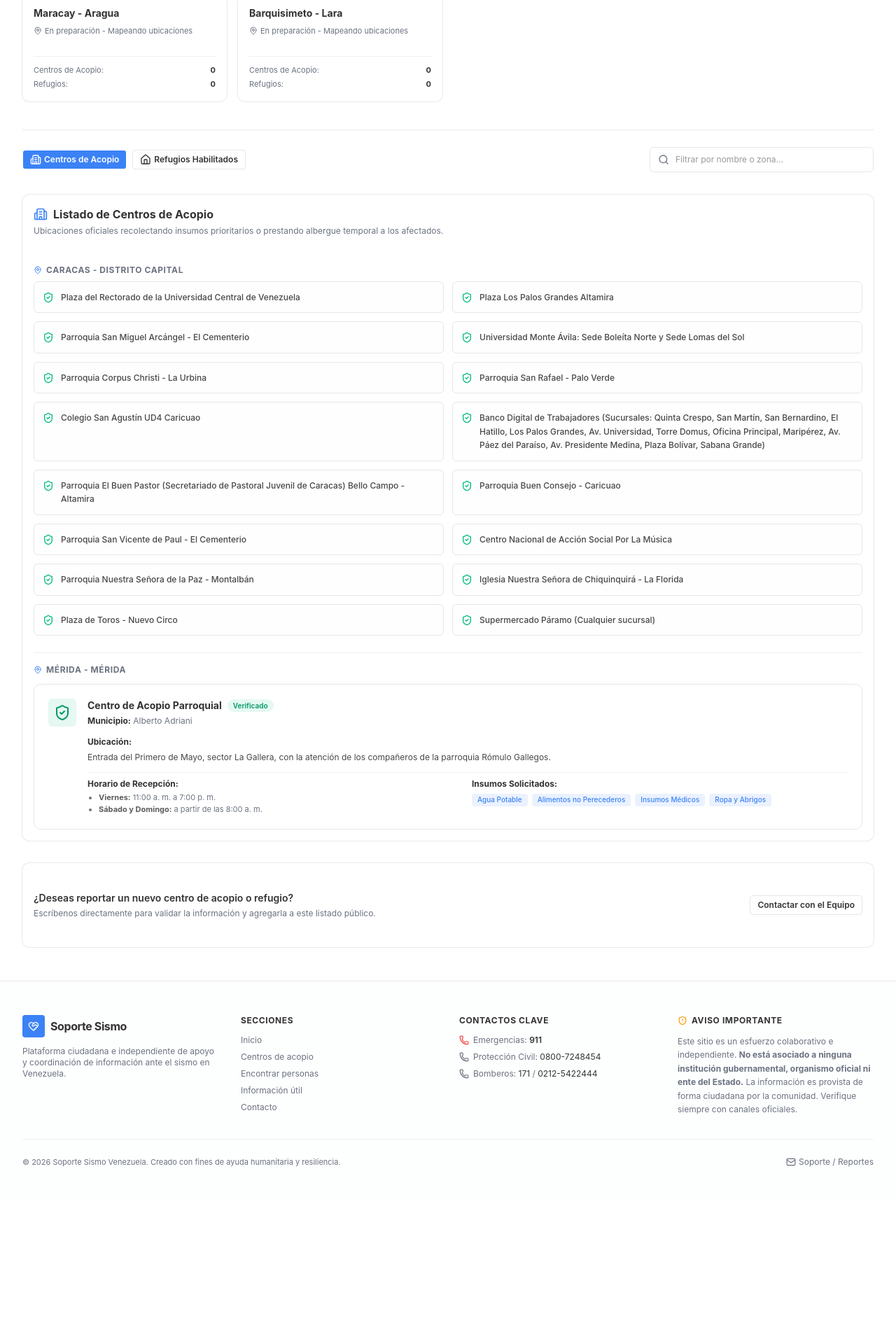
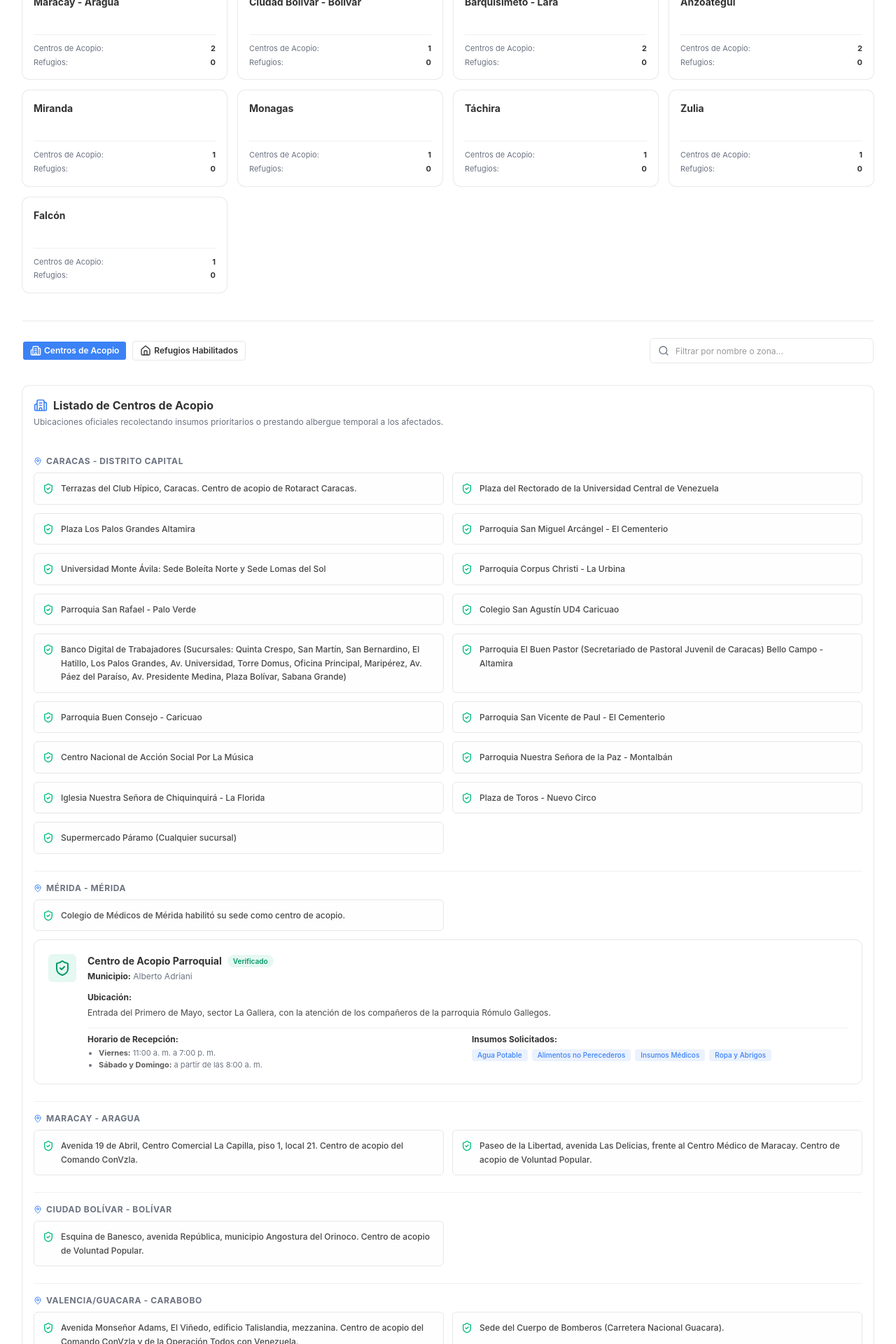
Before and after one commit to xtir82/soporte-sismo-vzla, a Next.js app: page /centros-de-acopio in a window 1280 px wide. Shown: the part 620-2540 px from the top of the page at 70% size. Before the commit the page ends 2336 px from the top, so only its background shows below. Built offline with nearby package versions, Linux system fonts and the light colour scheme.

Commit message:
Agregar Centros de Acopio y Filtros

```diff
--- a/app/centros-de-acopio/page.tsx
+++ b/app/centros-de-acopio/page.tsx
@@ -11,15 +11,23 @@ export default function CentrosDeAcopioPage() {
   const [activeTab, setActiveTab] = React.useState<"acopios" | "refugios">("acopios")
 
   const regions = [
-    { name: "Caracas - Distrito Capital", activePoints: 16, activeRefugios: 5, status: "Información verificada disponible" },
-    { name: "Mérida - Mérida", activePoints: 1, activeRefugios: 0, status: "Información verificada disponible" },
+    { name: "Caracas - Distrito Capital", activePoints: 17, activeRefugios: 5, status: "Información verificada disponible" },
+    { name: "Mérida - Mérida", activePoints: 2, activeRefugios: 0, status: "Información verificada disponible" },
     { name: "La Guaira - La Guaira", activePoints: 0, activeRefugios: 1, status: "Información verificada disponible" },
-    { name: "Valencia - Carabobo", activePoints: 0, activeRefugios: 0, status: "En preparación - Mapeando ubicaciones" },
-    { name: "Maracay - Aragua", activePoints: 0, activeRefugios: 0, status: "En preparación - Mapeando ubicaciones" },
-    { name: "Barquisimeto - Lara", activePoints: 0, activeRefugios: 0, status: "En preparación - Mapeando ubicaciones" },
+    { name: "Valencia - Carabobo", activePoints: 2, activeRefugios: 0, status: "Información verificada disponible" },
+    { name: "Maracay - Aragua", activePoints: 2, activeRefugios: 0, status: "Información verificada disponible" },
+    { name: "Ciudad Bolívar - Bolívar", activePoints: 1, activeRefugios: 0, status: "Información verificada disponible" },
+    { name: "Barquisimeto - Lara", activePoints: 2, activeRefugios: 0, status: "Información verificada disponible" },
+    { name: "Anzoátegui", activePoints: 2, activeRefugios: 0, status: "Información verificada disponible" },
+    { name: "Miranda", activePoints: 1, activeRefugios: 0, status: "Información verificada disponible" },
+    { name: "Monagas", activePoints: 1, activeRefugios: 0, status: "Información verificada disponible" },
+    { name: "Táchira", activePoints: 1, activeRefugios: 0, status: "Información verificada disponible" },
+    { name: "Zulia", activePoints: 1, activeRefugios: 0, status: "Información verificada disponible" },
+    { name: "Falcón", activePoints: 1, activeRefugios: 0, status: "Información verificada disponible" },
   ]
 
   const caracasAcopios = [
+    "Terrazas del Club Hípico, Caracas. Centro de acopio de Rotaract Caracas.",
     "Plaza del Rectorado de la Universidad Central de Venezuela",
     "Plaza Los Palos Grandes Altamira",
     "Parroquia San Miguel Arcángel - El Cementerio",
@@ -39,7 +47,52 @@ export default function CentrosDeAcopioPage() {
   ]
 
   const meridaAcopios = [
+    "Colegio de Médicos de Mérida habilitó su sede como centro de acopio.",
     "Municipio Alberto Adriani: Entrada del Primero de Mayo, sector La Gallera. Atendido por la parroquia Rómulo Gallegos. Horario: Viernes 11:00 am a 7:00 pm; Sábado y domingo desde las 8:00 am. Reciben: Agua potable, alimentos no perecederos, insumos médicos, ropa y abrigos."
+  ]
+
+  const araguaAcopios = [
+    "Avenida 19 de Abril, Centro Comercial La Capilla, piso 1, local 21. Centro de acopio del Comando ConVzla.",
+    "Paseo de la Libertad, avenida Las Delicias, frente al Centro Médico de Maracay. Centro de acopio de Voluntad Popular."
+  ]
+
+  const bolivarAcopios = [
+    "Esquina de Banesco, avenida República, municipio Angostura del Orinoco. Centro de acopio de Voluntad Popular."
+  ]
+
+  const caraboboAcopios = [
+    "Avenida Monseñor Adams, El Viñedo, edificio Talislandia, mezzanina. Centro de acopio del Comando ConVzla y de la Operación Todos con Venezuela.",
+    "Sede del Cuerpo de Bomberos (Carretera Nacional Guacara)."
+  ]
+
+  const laraAcopios = [
+    "Tatas Food, carrera 15 entre calles 13A y 13B, Barquisimeto. Centro de acopio para recibir ayuda destinada a los afectados.",
+    "Sede principal de Caritas en Carrera 18, entre calles 34 y 35, Barquisimeto."
+  ]
+
+  const anzoateguiAcopios = [
+    "CC. Forum Plaza en Lechería",
+    "Plaza de Puerto Príncipe"
+  ]
+
+  const mirandaAcopios = [
+    "Cuarta avenida de Altamira, entre novena y décima transversal, quinta El Bejucal. Centro de acopio del Comando ConVzla."
+  ]
+
+  const monagasAcopios = [
+    "Calle 6, antigua Bermúdez, casa N.º 11 (antiguo restaurante El Oeste), Maturín. Centro de acopio de Voluntad Popular Monagas."
+  ]
+
+  const tachiraAcopios = [
+    "Núcleo Táchira de la Universidad de Los Andes (ULA). Centro de acopio habilitado por la ULA Táchira."
+  ]
+
+  const zuliaAcopios = [
+    "Sede regional de Un Nuevo Tiempo (UNT Zulia). Centro de acopio habilitado por UNT Zulia."
+  ]
+
+  const falconAcopios = [
+    "Sede del Colegio Nacional de Periodistas (CNP) de Paraguaná."
   ]
 
   const caracasRefugios = [
@@ -62,19 +115,73 @@ export default function CentrosDeAcopioPage() {
   }
 
   const filteredAcopios = caracasAcopios.filter(item =>
-    normalizeStr(item).includes(normalizeStr(searchQuery))
+    normalizeStr(item).includes(normalizeStr(searchQuery)) ||
+    normalizeStr("Caracas - Distrito Capital").includes(normalizeStr(searchQuery))
   )
 
   const filteredMeridaAcopios = meridaAcopios.filter(item =>
-    normalizeStr(item).includes(normalizeStr(searchQuery))
+    normalizeStr(item).includes(normalizeStr(searchQuery)) ||
+    normalizeStr("Mérida - Mérida").includes(normalizeStr(searchQuery))
+  )
+
+  const filteredAraguaAcopios = araguaAcopios.filter(item =>
+    normalizeStr(item).includes(normalizeStr(searchQuery)) ||
+    normalizeStr("Maracay - Aragua").includes(normalizeStr(searchQuery))
+  )
+
+  const filteredBolivarAcopios = bolivarAcopios.filter(item =>
+    normalizeStr(item).includes(normalizeStr(searchQuery)) ||
+    normalizeStr("Ciudad Bolívar - Bolívar").includes(normalizeStr(searchQuery))
+  )
+
+  const filteredCaraboboAcopios = caraboboAcopios.filter(item =>
+    normalizeStr(item).includes(normalizeStr(searchQuery)) ||
+    normalizeStr("Valencia/Guacara - Carabobo").includes(normalizeStr(searchQuery))
+  )
+
+  const filteredLaraAcopios = laraAcopios.filter(item =>
+    normalizeStr(item).includes(normalizeStr(searchQuery)) ||
+    normalizeStr("Barquisimeto - Lara").includes(normalizeStr(searchQuery))
+  )
+
+  const filteredAnzoateguiAcopios = anzoateguiAcopios.filter(item =>
+    normalizeStr(item).includes(normalizeStr(searchQuery)) ||
+    normalizeStr("Anzoátegui").includes(normalizeStr(searchQuery))
+  )
+
+  const filteredMirandaAcopios = mirandaAcopios.filter(item =>
+    normalizeStr(item).includes(normalizeStr(searchQuery)) ||
+    normalizeStr("Miranda").includes(normalizeStr(searchQuery))
+  )
+
+  const filteredMonagasAcopios = monagasAcopios.filter(item =>
+    normalizeStr(item).includes(normalizeStr(searchQuery)) ||
+    normalizeStr("Monagas").includes(normalizeStr(searchQuery))
+  )
+
+  const filteredTachiraAcopios = tachiraAcopios.filter(item =>
+    normalizeStr(item).includes(normalizeStr(searchQuery)) ||
+    normalizeStr("Táchira").includes(normalizeStr(searchQuery))
+  )
+
+  const filteredZuliaAcopios = zuliaAcopios.filter(item =>
+    normalizeStr(item).includes(normalizeStr(searchQuery)) ||
+    normalizeStr("Zulia").includes(normalizeStr(searchQuery))
+  )
+
+  const filteredFalconAcopios = falconAcopios.filter(item =>
+    normalizeStr(item).includes(normalizeStr(searchQuery)) ||
+    normalizeStr("Falcón").includes(normalizeStr(searchQuery))
   )
 
   const filteredRefugios = caracasRefugios.filter(item =>
-    normalizeStr(item).includes(normalizeStr(searchQuery))
+    normalizeStr(item).includes(normalizeStr(searchQuery)) ||
+    normalizeStr("Caracas - Distrito Capital").includes(normalizeStr(searchQuery))
   )
 
   const filteredLaGuairaRefugios = laGuairaRefugios.filter(item =>
-    normalizeStr(item).includes(normalizeStr(searchQuery))
+    normalizeStr(item).includes(normalizeStr(searchQuery)) ||
+    normalizeStr("La Guaira - La Guaira").includes(normalizeStr(searchQuery))
   )
 
   return (
@@ -115,13 +222,34 @@ export default function CentrosDeAcopioPage() {
 
       {/* States Overview List */}
       <div className="grid grid-cols-1 sm:grid-cols-2 lg:grid-cols-4 gap-4">
-        {regions.map((region, idx) => (
-          <Card key={idx} className={`border-border bg-card ${idx === 0 ? "ring-2 ring-primary/20" : ""}`}>
+        {regions.map((region, idx) => {
+          const regionQuery = region.name.includes(" - ") ? region.name.split(" - ")[1] : region.name;
+          const isActive = searchQuery.toLowerCase() === regionQuery.toLowerCase();
+
+          return (
+            <Card
+              key={idx}
+              onClick={() => {
+                if (isActive) {
+                  setSearchQuery("");
+                } else {
+                  setSearchQuery(regionQuery);
+                  if (regionQuery === "La Guaira") {
+                    setActiveTab("refugios");
+                  } else {
+                    setActiveTab("acopios");
+                  }
+                }
+                document.getElementById("search-filter-section")?.scrollIntoView({ behavior: "smooth" });
+              }}
+              className={`border-border bg-card cursor-pointer transition-all hover:border-primary/50 hover:shadow-xs active:scale-[0.98] ${
+                isActive ? "ring-2 ring-primary border-primary/50" : ""
+              }`}
+            >
               <CardHeader className="pb-3">
                 <CardTitle className="text-sm font-bold font-sans">{region.name}</CardTitle>
                 <CardDescription className="text-[11px] text-muted-foreground flex items-center gap-1 mt-1 font-sans">
-                <MapPin className="size-3" />
-                {region.status}
+
                 </CardDescription>
               </CardHeader>
               <CardContent>
@@ -137,11 +265,12 @@ export default function CentrosDeAcopioPage() {
                 </div>
               </CardContent>
             </Card>
-        ))}
+          );
+        })}
       </div>
 
       {/* Search and Filter Section */}
-      <div className="flex flex-col md:flex-row gap-4 justify-between items-stretch md:items-center border-t border-border pt-6 mt-2">
+      <div id="search-filter-section" className="flex flex-col md:flex-row gap-4 justify-between items-stretch md:items-center border-t border-border pt-6 mt-2 scroll-mt-6">
         <div className="flex gap-2">
           <Button
             variant={activeTab === "acopios" ? "default" : "outline"}
@@ -197,7 +326,18 @@ export default function CentrosDeAcopioPage() {
         </CardHeader>
         <CardContent className="pt-4">
           {activeTab === "acopios" ? (
-            (filteredAcopios.length > 0 || filteredMeridaAcopios.length > 0) ? (
+            (filteredAcopios.length > 0 ||
+             filteredMeridaAcopios.length > 0 ||
+             filteredAraguaAcopios.length > 0 ||
+             filteredBolivarAcopios.length > 0 ||
+             filteredCaraboboAcopios.length > 0 ||
+             filteredLaraAcopios.length > 0 ||
+             filteredAnzoateguiAcopios.length > 0 ||
+             filteredMirandaAcopios.length > 0 ||
+             filteredMonagasAcopios.length > 0 ||
+             filteredTachiraAcopios.length > 0 ||
+             filteredZuliaAcopios.length > 0 ||
+             filteredFalconAcopios.length > 0) ? (
               <div className="flex flex-col gap-6">
                 {/* Caracas Acopios */}
                 {filteredAcopios.length > 0 && (
@@ -216,13 +356,31 @@ export default function CentrosDeAcopioPage() {
                   </div>
                 )}
 
-                {/* Mérida Acopios */}
-                {filteredMeridaAcopios.length > 0 && (
-                  <div className="flex flex-col gap-3 border-t border-border/60 pt-4">
+                {/* Other Regions dynamically rendered */}
+                {[
+                  { name: "Mérida - Mérida", list: filteredMeridaAcopios },
+                  { name: "Maracay - Aragua", list: filteredAraguaAcopios },
+                  { name: "Ciudad Bolívar - Bolívar", list: filteredBolivarAcopios },
+                  { name: "Valencia/Guacara - Carabobo", list: filteredCaraboboAcopios },
+                  { name: "Barquisimeto - Lara", list: filteredLaraAcopios },
+                  { name: "Anzoátegui", list: filteredAnzoateguiAcopios },
+                  { name: "Miranda", list: filteredMirandaAcopios },
+                  { name: "Monagas", list: filteredMonagasAcopios },
+                  { name: "Táchira", list: filteredTachiraAcopios },
+                  { name: "Zulia", list: filteredZuliaAcopios },
+                  { name: "Falcón", list: filteredFalconAcopios },
+                ].map((reg) => {
+                  if (reg.list.length === 0) return null;
+                  return (
+                    <div key={reg.name} className="flex flex-col gap-2 border-t border-border/60 pt-4">
                       <h4 className="text-xs font-bold uppercase tracking-wider text-muted-foreground flex items-center gap-1.5 font-sans">
-                      <MapPin className="size-3 text-primary" /> Mérida - Mérida
+                        <MapPin className="size-3 text-primary" /> {reg.name}
                       </h4>
-                    <div className="grid grid-cols-1 gap-4">
+                      <ul className="grid grid-cols-1 md:grid-cols-2 gap-3">
+                        {reg.list.map((item, idx) => {
+                          if (item.includes("Alberto Adriani")) {
+                            return (
+                              <li key={idx} className="col-span-1 md:col-span-2 list-none">
                                 <div className="flex flex-col md:flex-row gap-4 p-5 rounded-xl border border-border bg-muted/10 hover:bg-muted/20 transition-colors">
                                   <div className="flex size-10 items-center justify-center rounded-lg bg-emerald-500/10 text-emerald-600 dark:text-emerald-500 shrink-0">
                                     <ShieldCheck className="size-6" />
@@ -256,8 +414,8 @@ export default function CentrosDeAcopioPage() {
                                       <div>
                                         <strong className="text-foreground block mb-1.5">Insumos Solicitados:</strong>
                                         <div className="flex flex-wrap gap-1.5">
-                                {["Agua Potable", "Alimentos no Perecederos", "Insumos Médicos", "Ropa y Abrigos"].map((tag, idx) => (
-                                  <span key={idx} className="px-2 py-0.5 rounded bg-primary/10 text-primary text-[10px] font-medium">
+                                          {["Agua Potable", "Alimentos no Perecederos", "Insumos Médicos", "Ropa y Abrigos"].map((tag, idxTag) => (
+                                            <span key={idxTag} className="px-2 py-0.5 rounded bg-primary/10 text-primary text-[10px] font-medium">
                                               {tag}
                                             </span>
                                           ))}
@@ -266,9 +424,20 @@ export default function CentrosDeAcopioPage() {
                                     </div>
                                   </div>
                                 </div>
+                              </li>
+                            );
+                          }
+                          return (
+                            <li key={idx} className="flex gap-2.5 p-3 rounded-lg border border-border bg-muted/20 items-start hover:bg-muted/30 transition-colors">
+                              <ShieldCheck className="size-4 text-emerald-500 shrink-0 mt-0.5" />
+                              <span className="text-xs text-foreground/90 font-medium leading-relaxed font-sans">{item}</span>
+                            </li>
+                          );
+                        })}
+                      </ul>
                     </div>
-                  </div>
-                )}
+                  );
+                })}
               </div>
             ) : (
               <p className="text-xs text-muted-foreground text-center py-6 font-sans">No se encontraron centros de acopio que coincidan con la búsqueda.</p>
```
Lines whose indentation alone changed are shown as unchanged.
